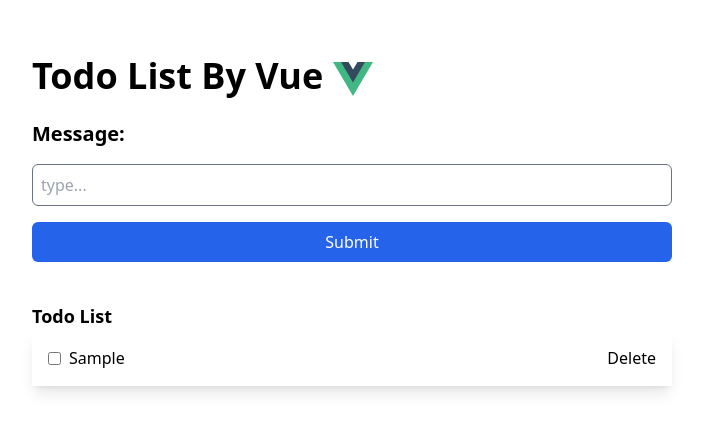
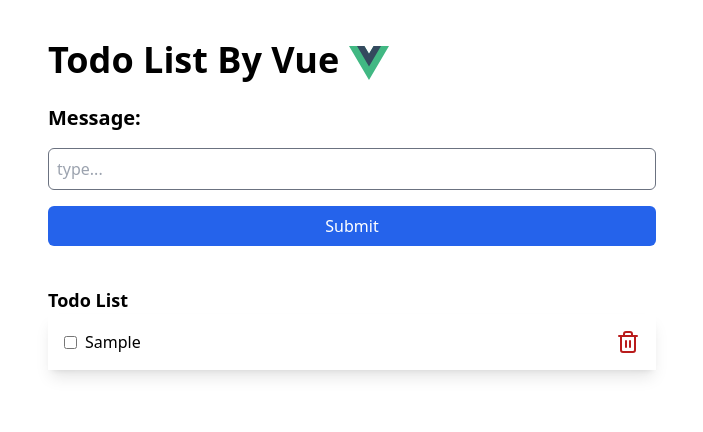
Before and after one commit to nukrobzero/vue-todo-list, a Vue app: page / in a window 1280 px wide. Both pictures are taken after typing "Sample" into the empty fields and a click on the button "Submit". Shown: the top 432 px of the page, without its empty margins (288-991 px from the left). Built offline with nearby package versions, Linux system fonts and the light colour scheme.

Commit message:
add&fix: style and fix bug

```diff
--- a/package.json
+++ b/package.json
@@ -10,6 +10,7 @@
     "type-check": "vue-tsc --noEmit -p tsconfig.app.json --composite false"
   },
   "dependencies": {
+    "lucide-vue-next": "^0.258.0",
     "vue": "^3.3.4"
   },
   "devDependencies": {
--- a/src/App.vue
+++ b/src/App.vue
@@ -42,7 +42,7 @@ const deleteData = (data: string) => {
 </script>
 
 <template>
-  <div class="m-8 max-w-screen-sm mx-auto">
+  <div class="p-4 max-w-max md:max-w-screen-sm mx-auto">
     <h1 class="text-4xl font-bold py-6">Todo List By Vue <img src="./assets/logo.svg" width="40" height="40"
         class="inline-block" /></h1>
     <TodoVue @save="insertData" />
--- a/src/components/Todo.vue
+++ b/src/components/Todo.vue
@@ -8,6 +8,7 @@ const emit = defineEmits(['save'])
 const submitForm = () => {
     emit('save', message.value)
     message.value = { data: '', checked: false };
+
 }
 
 </script>
@@ -18,7 +19,8 @@ const submitForm = () => {
     <div>
         <form @submit.prevent="submitForm" class="flex flex-col space-y-4">
             <label for="message" class="text-xl font-semibold">Message:</label>
-            <input type="text" v-model.trim="message.data" placeholder="type..." class="border border-gray-500 rounded-md p-2" />
+            <input type="text" v-model.trim="message.data" placeholder="type..."
+                class="border border-gray-500 rounded-md p-2" />
             <button type="submit" class="bg-blue-600 hover:bg-blue-400 text-white p-2 rounded-md">Submit</button>
         </form>
     </div>
--- a/src/components/TodoList.vue
+++ b/src/components/TodoList.vue
@@ -1,5 +1,5 @@
 <script setup lang="ts">
-
+import { Trash2 } from "lucide-vue-next"
 
 const emit = defineEmits(["delete", "checked"])
 const props = defineProps(["message"])
@@ -12,6 +12,7 @@ const checked = (data: string, value: boolean) => {
     emit("checked", data, value)
 }
 
+
 </script>
 
 <template>
@@ -19,11 +20,13 @@ const checked = (data: string, value: boolean) => {
         <h1 class="text-lg font-semibold">Todo List</h1>
         <ul>
             <li v-for="(item, idx) in props.message" :key="idx" class="p-4 shadow-lg flex justify-between">
-                <span class="flex items-center justify-center">
+                <span class="flex items-center justify-center mr-6">
                     <input type="checkbox" v-model="item.checked" @change="checked(item.data, item.checked)" class="mr-2" />
-                    <span :class="{ 'line-through': item.checked }">{{ item.data }}</span>
+                    <p :class="{ 'line-through': item.checked }" class="break-all">{{ item.data }}</p>
                 </span>
-                <button @click="deleteMessage(item)">Delete</button>
+                <button @click="deleteMessage(item)" class="text-red-700 hover:text-red-500">
+                    <Trash2 />
+                </button>
             </li>
         </ul>
     </div>
```
Also changed, not shown: 1 other file (tests, documents, lock files or other folders).
